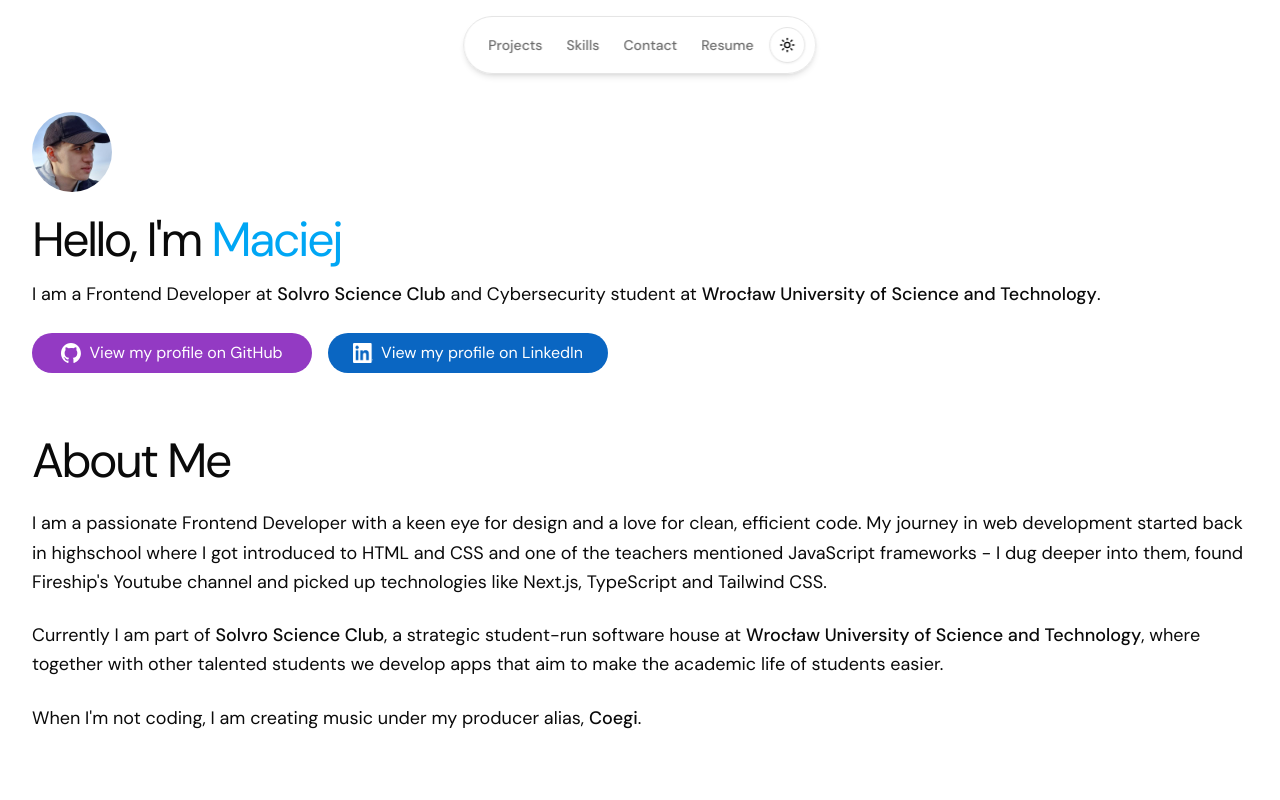
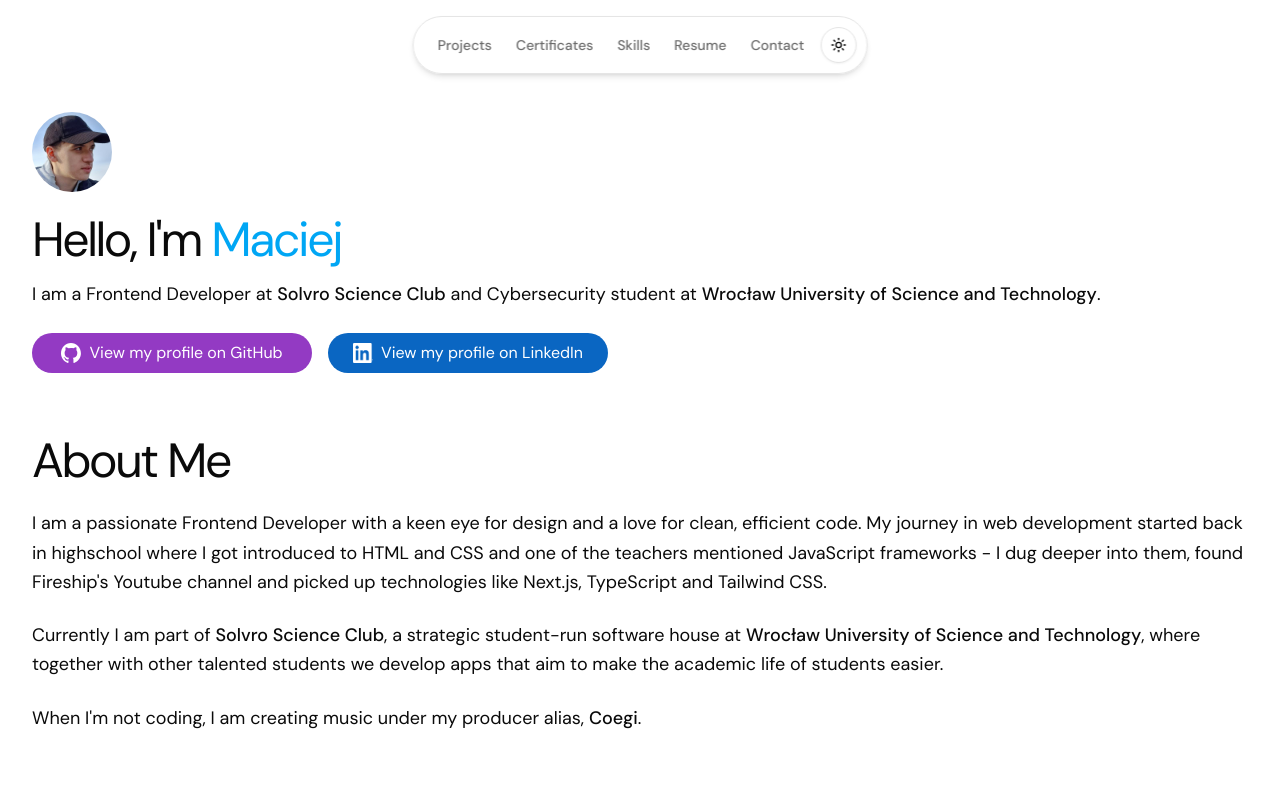
Before and after one commit to mejsiejdev/portfolio, a Next.js app: page / in a window 1280 px wide. Shown: the top 800 px of the page. Built offline with nearby package versions, Linux system fonts and the light colour scheme.

Commit message:
feat: add link to certificates in navbar

```diff
--- a/src/components/navbar.tsx
+++ b/src/components/navbar.tsx
@@ -14,13 +14,14 @@
 export function Navbar() {
   const routes = [
     { href: "#projects", label: "Projects" },
+    { href: "#certificates", label: "Certificates" },
     { href: "#skills", label: "Skills" },
-    { href: "#contact", label: "Contact" },
     {
       href: "/Maciej_Malinowski_Resume.pdf",
       label: "Resume",
       target: "_blank",
     },
+    { href: "#contact", label: "Contact" },
   ];
 
   return (
```
